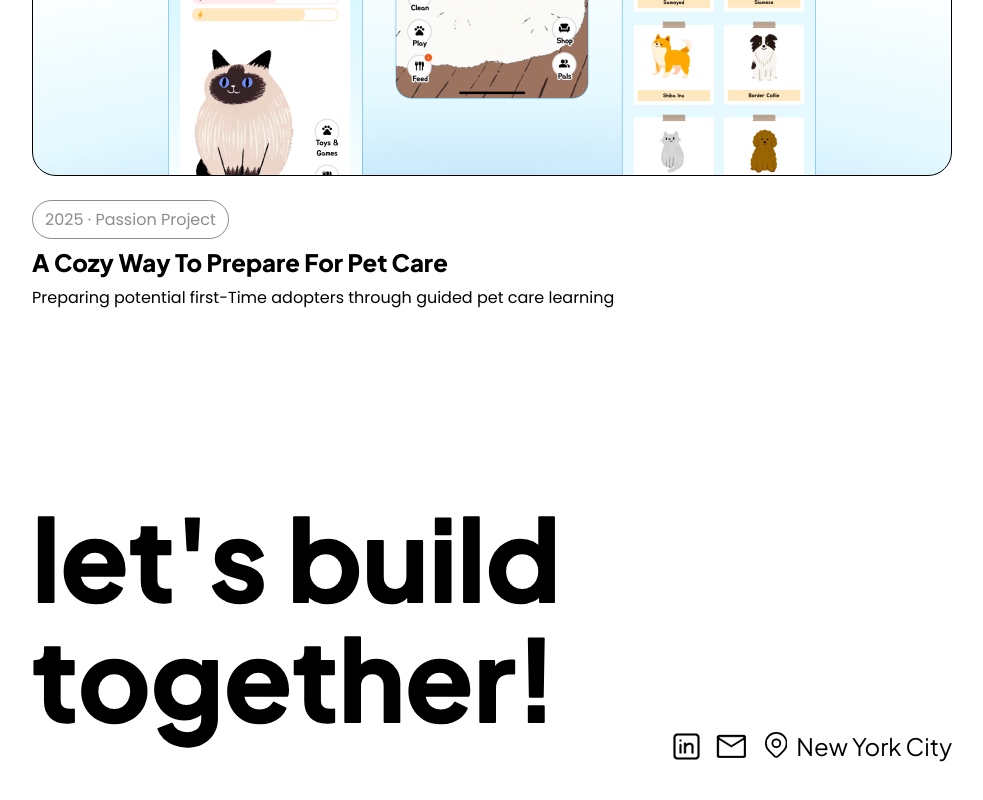
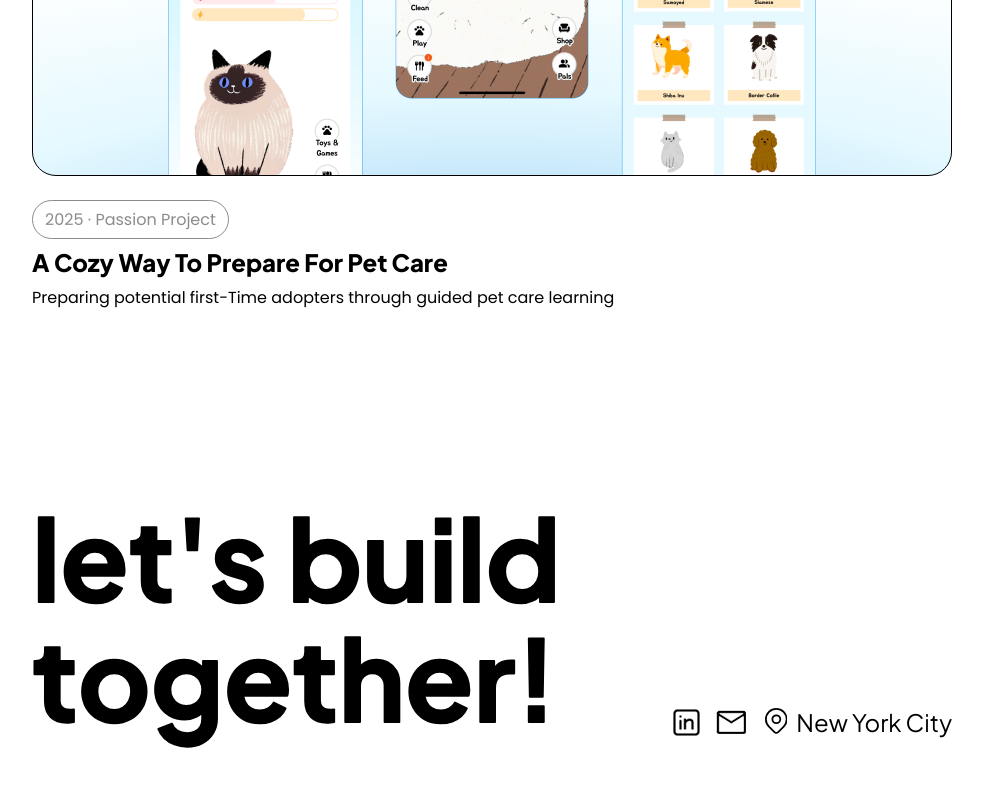
Before and after one commit to ywang179/testhomepage, a React (Vite) app: page / in a window 1280 px wide. Shown: the part 2787-3587 px from the top of the page, without its empty margins (148-1131 px from the left). Built offline with nearby package versions, Linux system fonts and the light colour scheme.

Commit message:
Raise footer contact row

```diff
--- a/src/styles/globals.css
+++ b/src/styles/globals.css
@@ -587,7 +587,7 @@
   display: flex;
   justify-content: flex-end;
   width: 100%;
-  margin-top: -24px;
+  margin-top: -48px;
 }
 
 .hp-contact-row {
```
